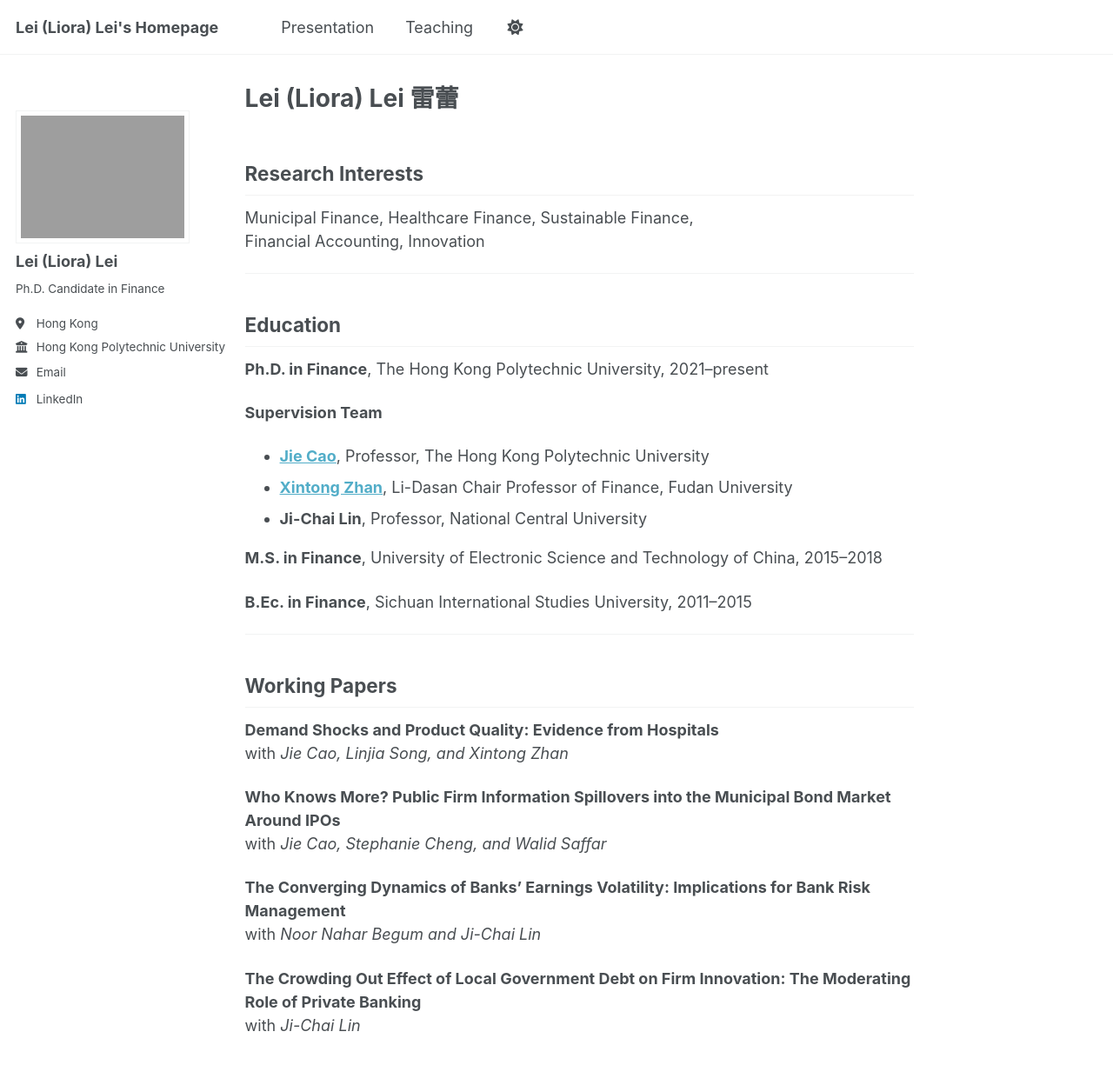
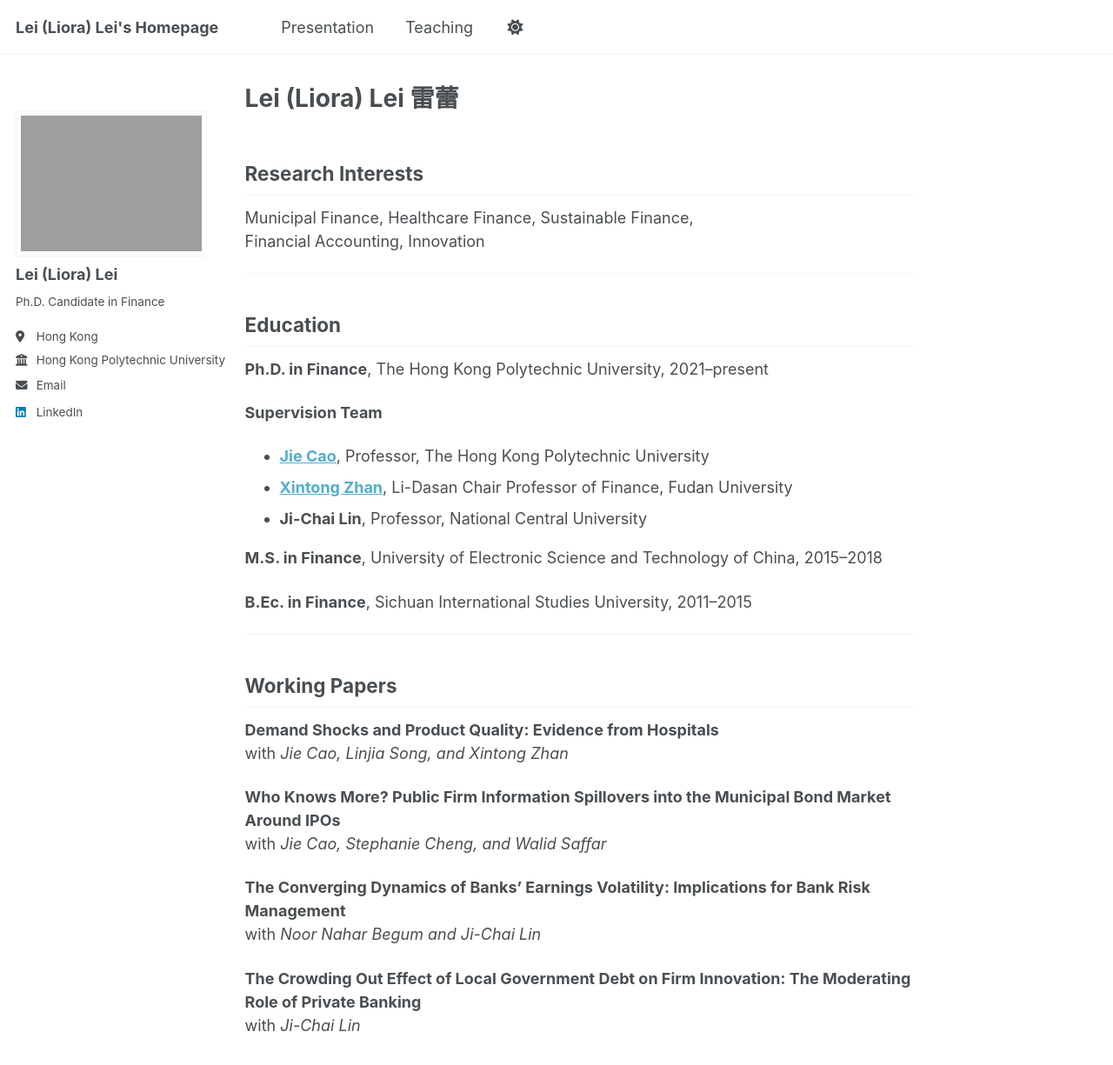
Before and after one commit to Liora-Lei/Lei-Lei, a Jekyll site: the page built from _pages/about.md, in a window 1280 px wide and 1400 px high. Shown: the top 1225 px of the window at 87% size. Built offline with Jekyll 4.4.1, drawn with Linux system fonts in a browser that asks for light colours; a script that is not in the unit is left out.

Commit message:
Update _sidebar.scss

```diff
--- a/_sass/layout/_sidebar.scss
+++ b/_sass/layout/_sidebar.scss
@@ -92,7 +92,7 @@
   }
 
   img {
-    max-width: 200px;    /* ← 控制头像图片的最大宽度 */
+    max-width: 220px;    /* ← 控制头像图片的最大宽度 */
     height: auto;        /* 自动保持比例 */
     border-radius: 0;    /* 0 表示矩形；可改 10px 做成圆角矩形 */
     clip-path: none;
```
